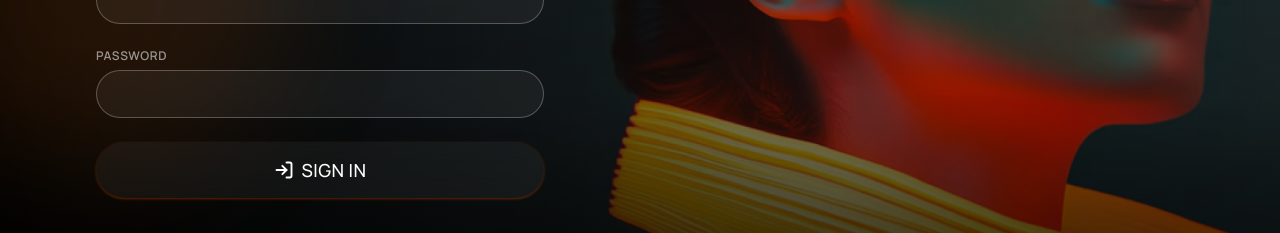
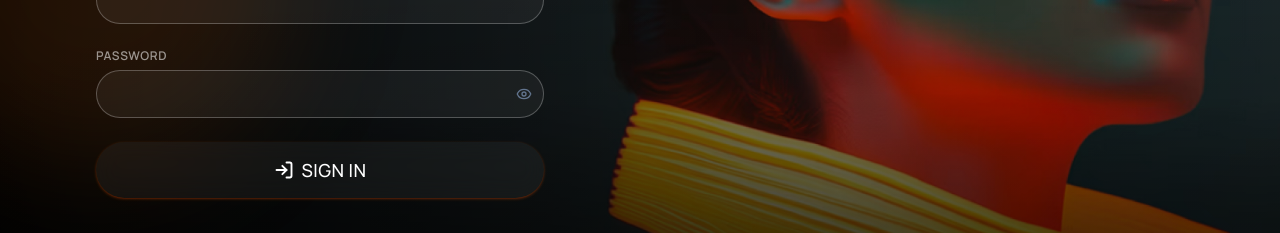
Before and after one commit to delatech-git/TeamFlow, a Next.js app in the folder teamflow/: page /login in a window 1280 px wide. Shown: the part 417-650 px from the top of the page. Built offline with nearby package versions, Linux system fonts and the light colour scheme.

Commit message:
show password

```diff
--- a/teamflow/app/__components/ui/input.tsx
+++ b/teamflow/app/__components/ui/input.tsx
@@ -1,4 +1,7 @@
-import { forwardRef, type InputHTMLAttributes, type ReactNode } from "react";
+"use client";
+
+import { forwardRef, useState, type InputHTMLAttributes, type ReactNode } from "react";
+import { Eye, EyeOff } from "lucide-react";
 import { cn } from "./utils";
 
 export type InputVariant = "default" | "glass" | "authDark";
@@ -69,6 +72,22 @@ export const Input = forwardRef<HTMLInputElement, InputProps>(function Input(
       : "text-xs font-medium text-slate-600";
 
   const isFile = props.type === "file";
+  const isPassword = props.type === "password";
+  const [showPassword, setShowPassword] = useState(false);
+
+  const effectiveTrailingIcon = isPassword ? (
+    <button
+      type="button"
+      tabIndex={-1}
+      onClick={() => setShowPassword((prev) => !prev)}
+      aria-label={showPassword ? "Hide password" : "Show password"}
+      className="pointer-events-auto text-slate-500 hover:text-slate-700"
+    >
+      {showPassword ? <EyeOff size={16} /> : <Eye size={16} />}
+    </button>
+  ) : (
+    trailingIcon
+  );
 
   return (
     <div className={cn("flex flex-col gap-1.5", fullWidth && "w-full")}>
@@ -92,17 +111,18 @@ export const Input = forwardRef<HTMLInputElement, InputProps>(function Input(
             isFile ? fileBaseClasses : baseClasses,
             isFile ? fileVariantClasses[variant] : variantClasses[variant],
             !isFile && leadingIcon ? "pl-9" : undefined,
-            !isFile && trailingIcon ? "pr-9" : undefined,
+            !isFile && effectiveTrailingIcon ? "pr-9" : undefined,
             fullWidth && "w-full",
             error && "border-red-500 focus:ring-red-500/20",
             className,
           )}
           {...props}
+          type={isPassword ? (showPassword ? "text" : "password") : props.type}
         />
 
-        {trailingIcon && (
+        {effectiveTrailingIcon && (
           <span className="absolute inset-y-0 right-3 flex items-center">
-            {trailingIcon}
+            {effectiveTrailingIcon}
           </span>
         )}
       </div>
```
